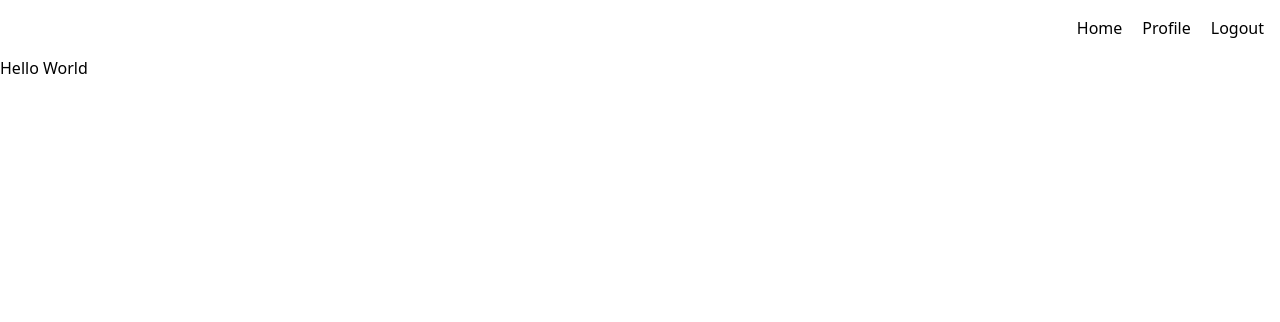
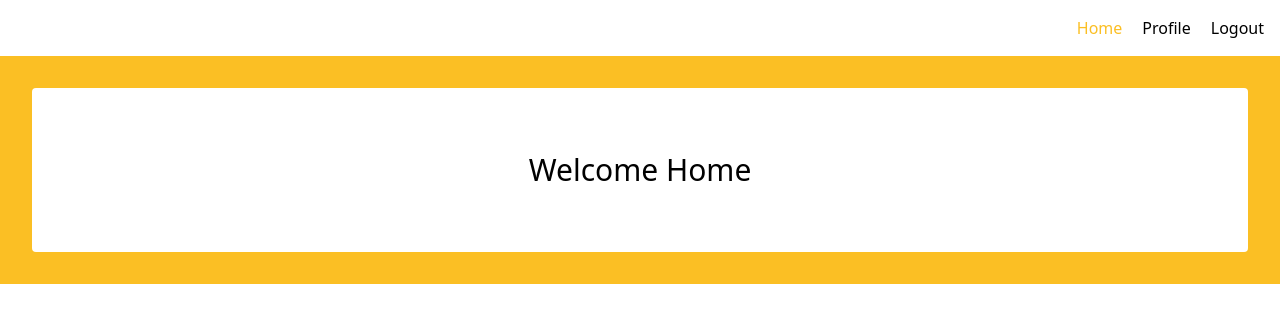
Before and after one commit to MuneebChaudhry-dev/Multifactor-Auth, a Vue app: page / in a window 1280 px wide. Shown: the top 322 px of the page. Built offline with nearby package versions, Linux system fonts and the light colour scheme.

Commit message:
Add Home vue

```diff
--- a/src/App.vue
+++ b/src/App.vue
@@ -5,9 +5,9 @@ import { RouterLink, RouterView } from 'vue-router'
 <template>
   <header>
     <nav class="p-4 w-full flex justify-end gap-5">
-      <RouterLink to="/">Home</RouterLink>
-      <RouterLink to="/profile">Profile</RouterLink>
-      <RouterLink to="/login">Logout</RouterLink>
+      <RouterLink to="/" active-class="text-amber-400">Home</RouterLink>
+      <RouterLink to="/profile" active-class="text-amber-400">Profile</RouterLink>
+      <RouterLink to="/login" active-class="text-amber-400">Logout</RouterLink>
     </nav>
   </header>
 
--- a/src/components/UserProfile.vue
+++ b/src/components/UserProfile.vue
@@ -53,7 +53,7 @@
             <h4 class="font-semibold text-lg text-amber-400 border-b border-gray-300">
               Or Enter Code Into Your App
             </h4>
-            <p class="py-3">SecretKey: {{ otpInfo?.random_secret }}</p>
+            <p class="py-3">SecretKey: {{ otpInfo?.base32 }}</p>
           </div>
           <div class="mt-4 border-b border-gray-300 pb-2">
             <h4 class="font-semibold text-lg text-amber-400 border-b border-gray-300">
--- a/src/views/HomeView.vue
+++ b/src/views/HomeView.vue
@@ -1,7 +1,9 @@
 <script setup></script>
 
 <template>
-  <main>
-    <h1>Hello World</h1>
-  </main>
+  <div class="w-full bg-amber-400 p-8">
+    <div class="bg-white rounded p-16 flex justify-center gap-44">
+      <h2 class="text-3xl">Welcome Home</h2>
+    </div>
+  </div>
 </template>
```
